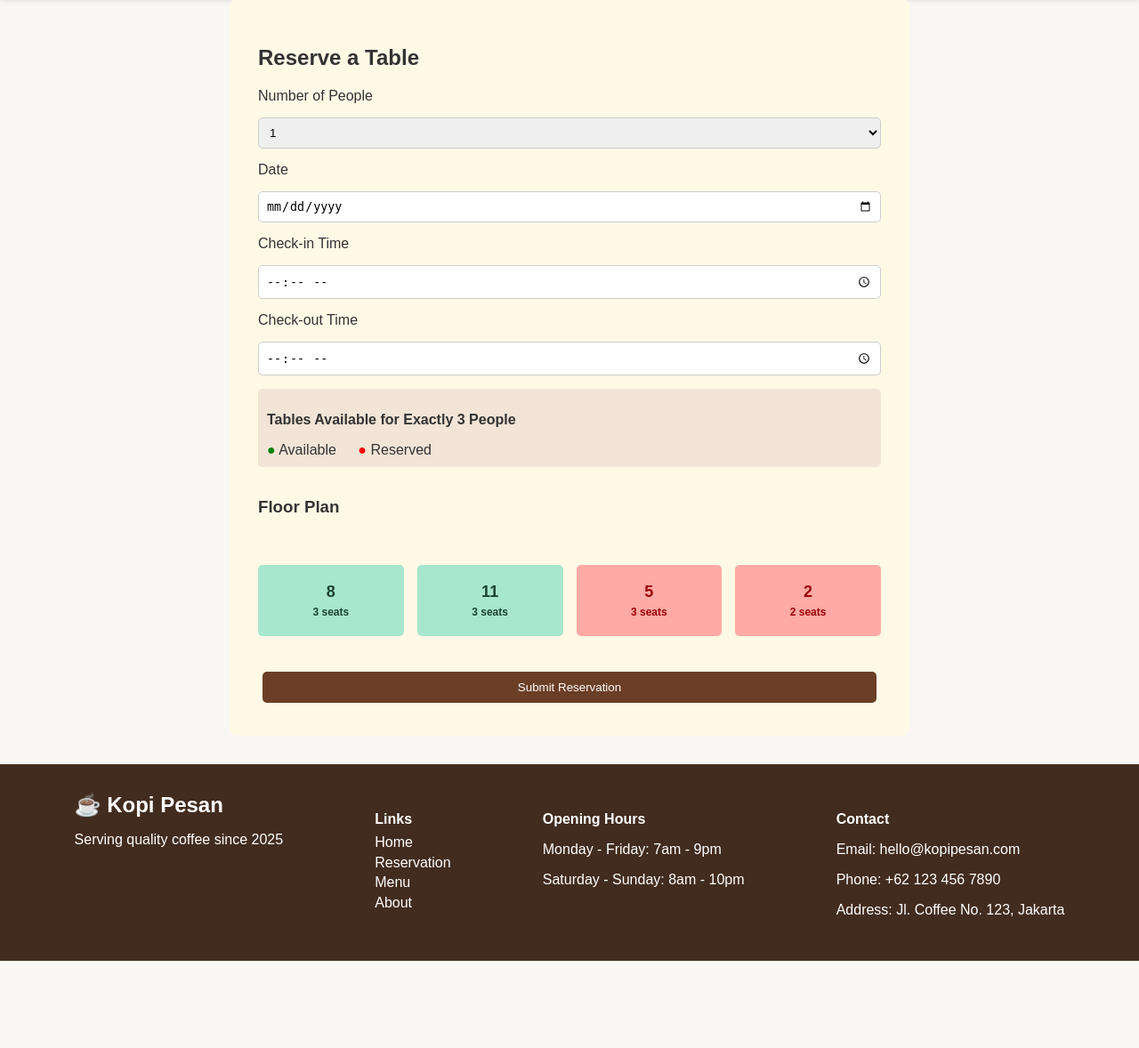
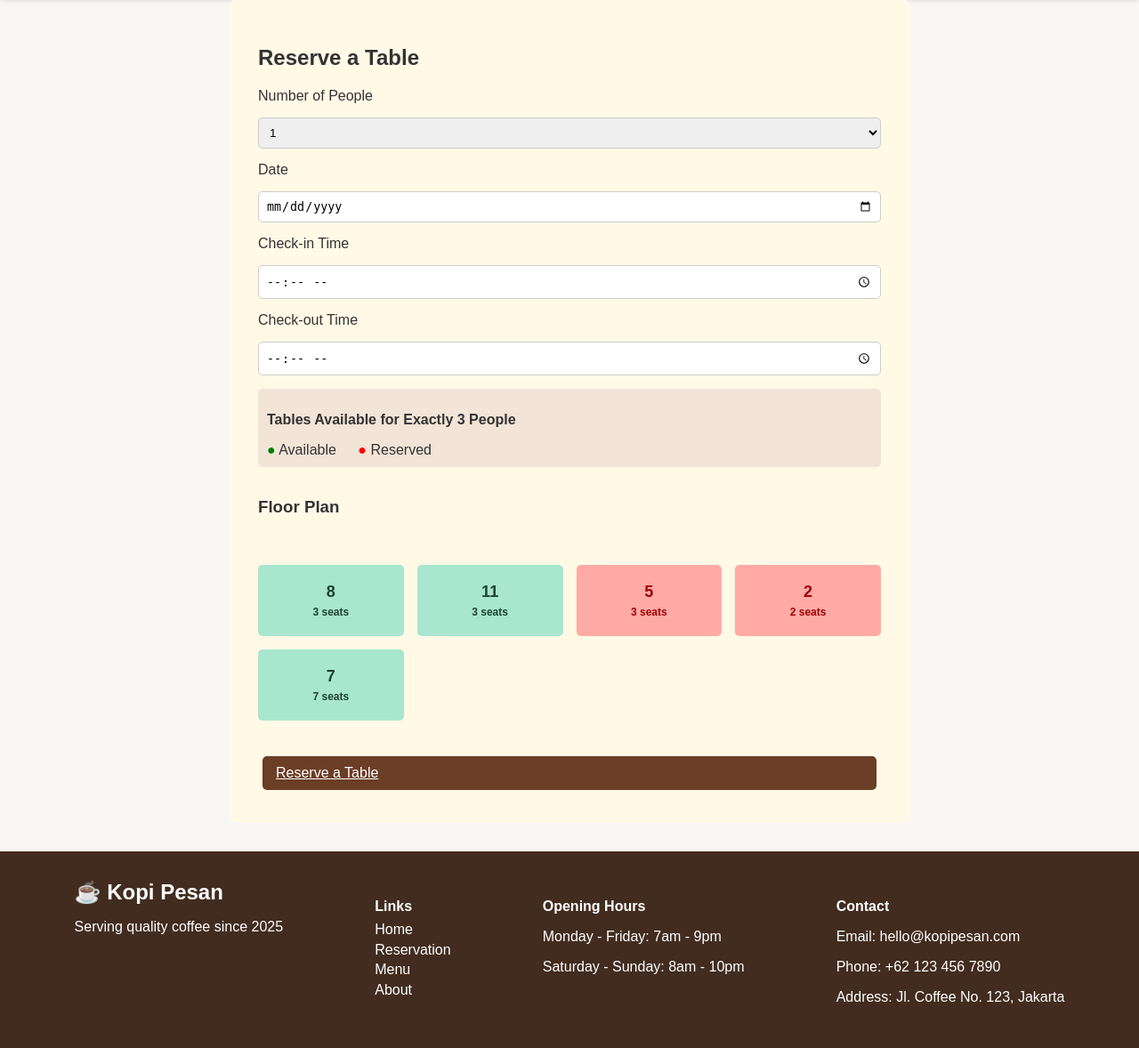
Before and after one commit to AdityaVirgi/project-alley, a PHP site: page /reservation.php in a window 1280 px wide. Shown: the part 65-1243 px from the top of the page at 89% size. Before the commit the page ends 1145 px from the top, so only its background shows below. Run offline with PHP 8.4, Linux system fonts and the light colour scheme.

Commit message:
reservasi ke menu

```diff
--- a/pages/reservation.php
+++ b/pages/reservation.php
@@ -52,9 +52,12 @@
   <button type="button" class="table-btn reserved" data-table-id="2" data-seats="2" disabled>
     2<br><small>2 seats</small>
   </button>
+  <button type="button" class="table-btn available" data-table-id="7" data-seats="3">
+    7<br><small>7 seats</small>
 </div>
 
-    <button type="submit" class="btn-primary">Submit Reservation</button>
+          <a href="menu.php" class="btn-primary">Reserve a Table</a>
+      </form>
   </form>
 </section>
 
```
